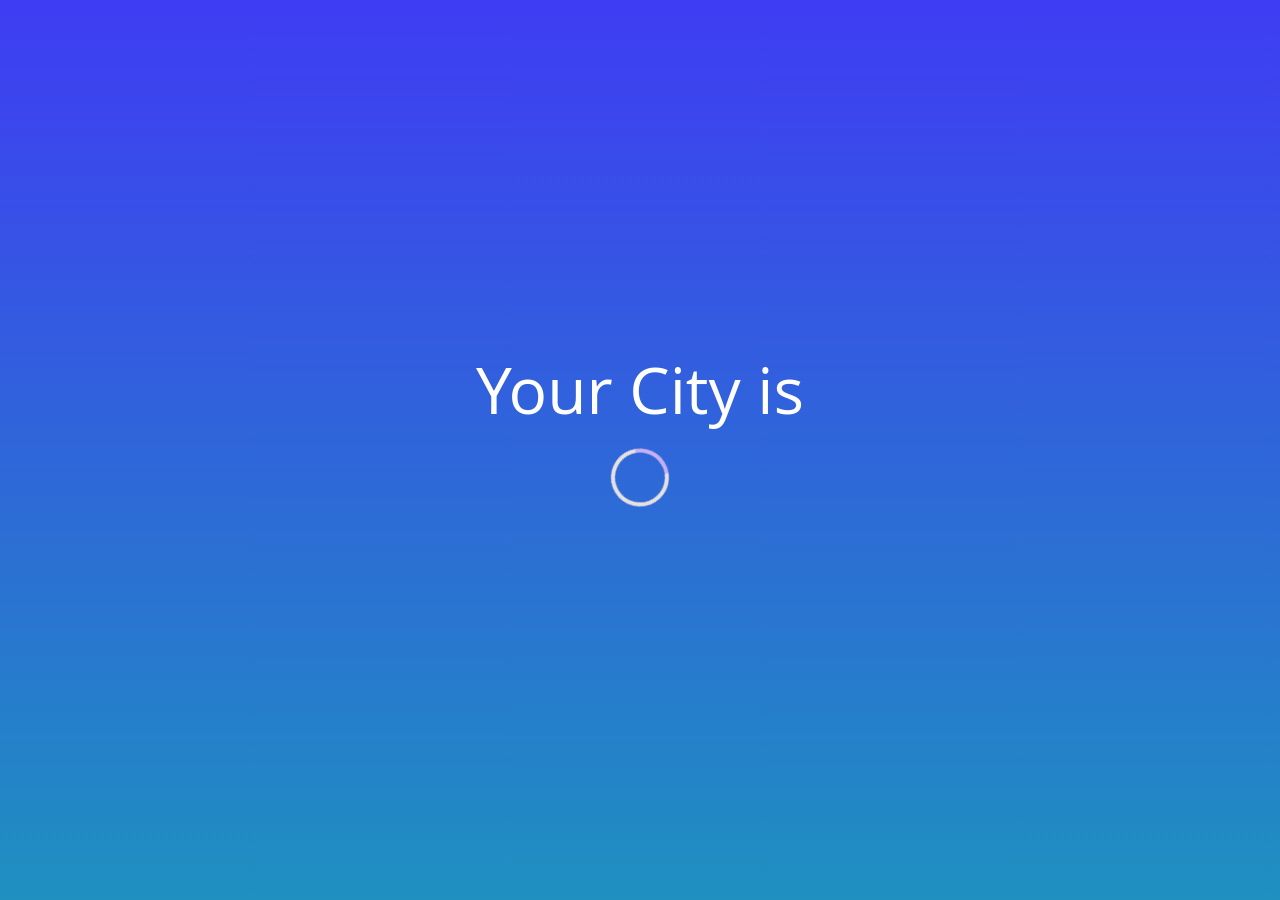
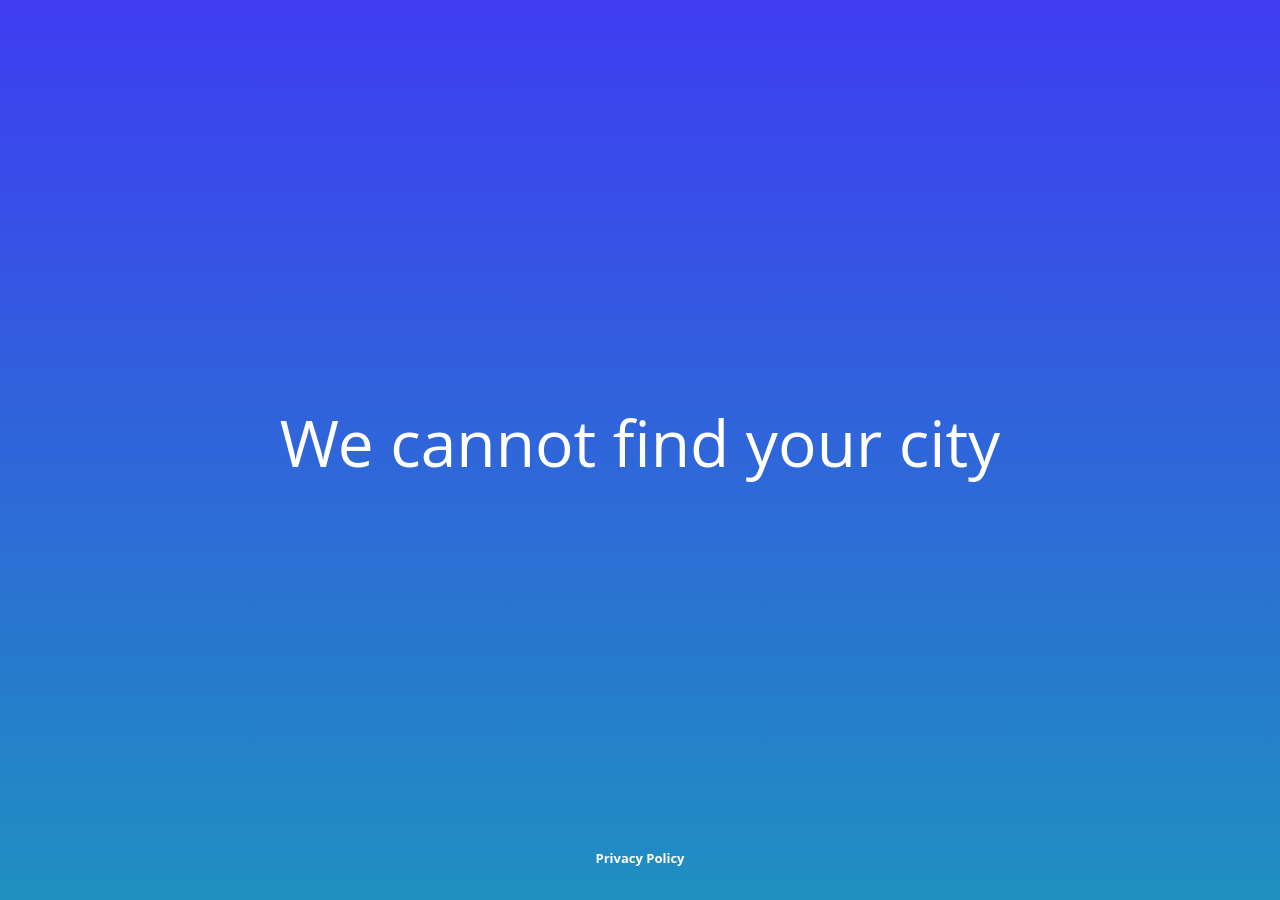
Before and after one commit to tychtych/city-detection-app, a Jekyll site: the page built from index.html, in a window 1280 px wide. Built offline with Jekyll 4.4.1, drawn with Linux system fonts in a browser that asks for light colours.

Commit message:
responsive added, created privacy policy page + error handling for city display

```diff
--- a/_includes/location.html
+++ b/_includes/location.html
@@ -1,14 +1,11 @@
 <!-- User Location Section Start -->
 <section class="intro">
-<div class="intro__container" id="hello">
-
+<div class="intro__container">
     <h1 class="intro__title"> Your City is </h1>
     <div class="loader">
         <i class="loader__circle"></i>
     </div>
     <h2 class="intro__city"> </h2>
-    <div class="intro__line-reveal  hidden">
-        <div class="intro__line"></div>
-    </div>
+    <div class="intro__line hidden"></div>
 </div>
 </section>
--- /dev/null
+++ b/_includes/privacy.html
@@ -0,0 +1,5 @@
+<section class="footer-privacy">
+    <h3 class="footer-privacy__title">
+        <a href="/privacy.html" class="footer-privacy__link"> Privacy Policy</a>
+    </h3>
+</section>
--- /dev/null
+++ b/_includes/privacyDescription.html
@@ -0,0 +1,4 @@
+<div class="privacy-description">
+    <h1 class="privacy-description__title"> Privacy Policy </h1>
+    <p class="privacy-description__subtitle"> This site uses your IP Address to determine your location. We won’t ever sell your data or share your location with anyone.</p>
+</div>
--- a/_sass/_base.scss
+++ b/_sass/_base.scss
@@ -11,6 +11,15 @@
   background: $gradient-blue no-repeat;
 }
 
+.page {
+  min-height: 100vh;
+  display: flex;
+  justify-content: center;
+  align-items: center;
+}
+
+
+
 body {
     margin: 0;
     padding: 0;
@@ -19,36 +28,40 @@
 
 }
 
-.intro {
 
-}
 
 .intro__container {
-  position: absolute;
-  top: 50%;
-  left: 50%;
-  transform: translate(-50%, -50%);
 
-
+  @include medium {
+    max-width: 215px;
+  }
 }
 
 .intro__title {
-  font-size: 64px;
-  line-height: 87px;
+  @include font-size(64px, 87px);
   font-weight: 400;
   text-align: center;
   margin: 0 0 16px 0;
 
+  @include medium {
+    @include font-size(24px, 33px);
+    margin: 0 0 14px 0;
+  }
+
 }
 
 .intro__city {
-  font-size: 72px;
-  line-height: 98px;
+  @include font-size(72px, 98px);
   font-weight: bold;
   margin: 0 0 8px 0;
   text-align: center;
   animation: fadeIn 3s;
   display: block;
+
+  @include medium {
+    @include font-size(36px, 49px);
+    margin: 0 0 6px 0;
+  }
 
 }
 
@@ -57,20 +70,12 @@
   to { opacity: 1; }
 }
 
-.intro__line-reveal {
-  width: 100%;
-  height: 8px;
-  overflow:hidden;
-  position:absolute;
-}
 
 
 .intro__line {
   display: block;
   background: $white;
-  height: 19px;
-  position: absolute;
-  top:-5px;
+  height: 8px;
   animation: wipe 3s ease;
   animation-iteration-count: 1;
   animation-direction: normal;
@@ -82,12 +87,12 @@
 
 @keyframes wipe {
   from {
-    transform: translateX(0);
+
     width: 0;
 
   }
   to {
-    transform: translateX(0);
+
     width: 100%;
   }
 }
@@ -98,7 +103,8 @@
 
 
 .loader {
-  height: 98px;
+  //height: 98px;
+  height: 106px;
 
 }
 
@@ -118,3 +124,41 @@
     transform: rotate(360deg);
   }
 }
+
+.intro__wrap {
+  max-width: 508px;
+}
+
+.footer-privacy {
+  position: absolute;
+  bottom: 33px;
+}
+
+.footer-privacy__title {
+  @include font-size(13px, 18px);
+  margin: 0;
+}
+
+.privacy-description__title {
+  max-width: 494px;
+  @include font-size(72px, 98px);
+  font-weight: bold;
+  margin: 32px 0 32px 0;
+}
+
+.privacy-description {
+  width: calc(100% - 64px);
+  margin: 0 auto;
+}
+
+.privacy-description__subtitle {
+  max-width: 910px;
+  @include font-size(16px, 22px);
+  margin: 0;
+}
+
+.footer-privacy__link {
+  text-decoration: none;
+  list-style: none;
+  color: $white;
+}
--- /dev/null
+++ b/_sass/_mixins.scss
@@ -0,0 +1,10 @@
+@mixin font-size($font-size, $line-height) {
+  font-size: $font-size;
+  line-height: $line-height;
+}
+
+@mixin medium {
+  @media only screen and (max-width: $lesstablet * 1px) {
+    @content;
+  }
+}
--- a/_sass/_variables.scss
+++ b/_sass/_variables.scss
@@ -18,6 +18,7 @@
 $large: 1024px;
 $medium: 800px;
 $tablet: 768px;
+$lesstablet: 542;
 $small: 500px;
 $large_mobile: 375px;
 $small_mobile: 350px;
--- a/_sass/main.scss
+++ b/_sass/main.scss
@@ -1,3 +1,4 @@
 @import "fonts";
 @import "variables.scss";
+@import "mixins";
 @import "base.scss";
--- a/assets/js/index.js
+++ b/assets/js/index.js
@@ -1,16 +1,23 @@
+// APIs
+const PRIMARY_GEOIP_API = 'https://geoip-db.com/json/';
+const CITY_BY_IP_API = 'https://ipapi.co/';
+
+//DOM elements
 const introContainer = document.querySelector('.intro');
 const loader = introContainer.querySelector('.loader');
+const introTitle  = introContainer.querySelector('.intro__title');
 const cityTitle = introContainer.querySelector('.intro__city');
-const dynamicLine = introContainer.querySelector('.intro__line-reveal')
-
-const PRIMARY_GEOIP_API = 'https://geoip-db.com/json/';
-
-const CITY_BY_IP_API = 'https://ipapi.co/';
+const dynamicLine = introContainer.querySelector('.intro__line')
 
 
-
+/**
+ * Connects to the primary API to retrieve the city,
+ * in case it fails, IPv4 from the response is used
+ * to detect the user city by IP address.
+ *
+ * @returns {Promise<string>}
+ */
 const getUserCity = async () => {
-
     try {
         const primaryResponse = await fetch(PRIMARY_GEOIP_API);
         if (primaryResponse.status === 200) {
@@ -26,6 +33,13 @@
     }
 }
 
+
+/**
+ * Returns the city by IP.
+ *
+ * @param ip address of user
+ * @returns {Promise<string>}
+ */
 const findCityByIpAddress = async (ip) => {
     const response = await fetch(`${CITY_BY_IP_API}/${ip}/json`);
     if (response.status === 200) {
@@ -39,4 +53,9 @@
         loader.classList.add('hidden');
         cityTitle.textContent = city;
         dynamicLine.classList.remove('hidden')
+    })
+    .catch(() => {
+        loader.classList.add('hidden');
+        dynamicLine.classList.remove('add');
+        introTitle.textContent = 'We cannot find your city';
     });
--- a/index.html
+++ b/index.html
@@ -4,6 +4,10 @@
 permalink: /
 ---
 
-{% include location.html %}
+<div class="page">
+    {% include location.html %}
+    {% include privacy.html %}
+
+</div>
 
 <script src="/assets/js/index.js"></script>
```
Also changed, not shown: privacy.html (added, +9 -0 lines).
